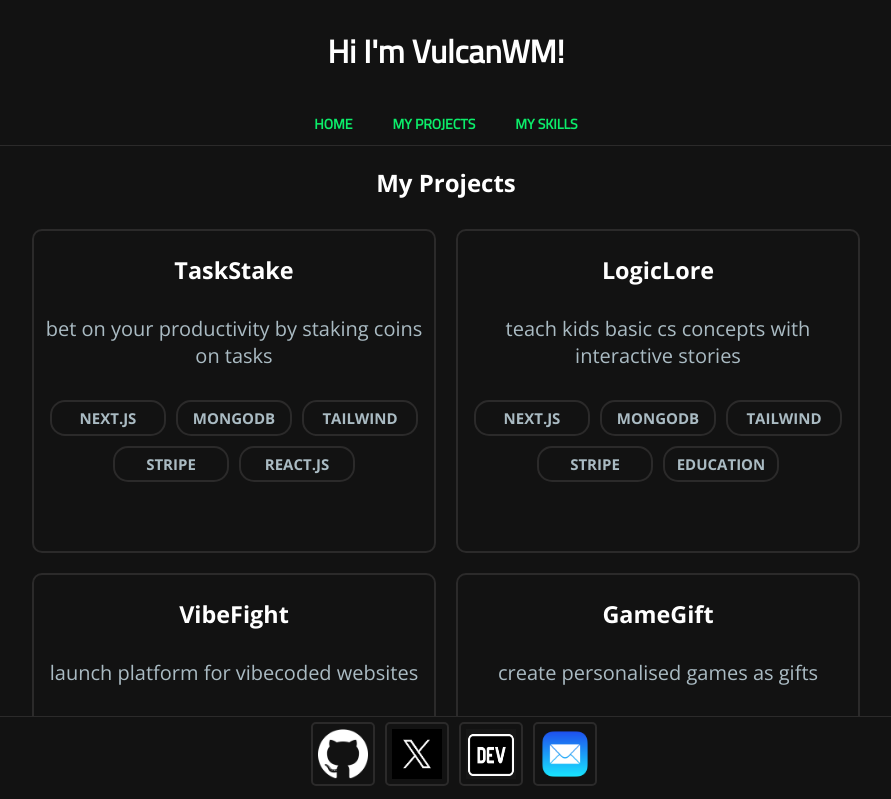
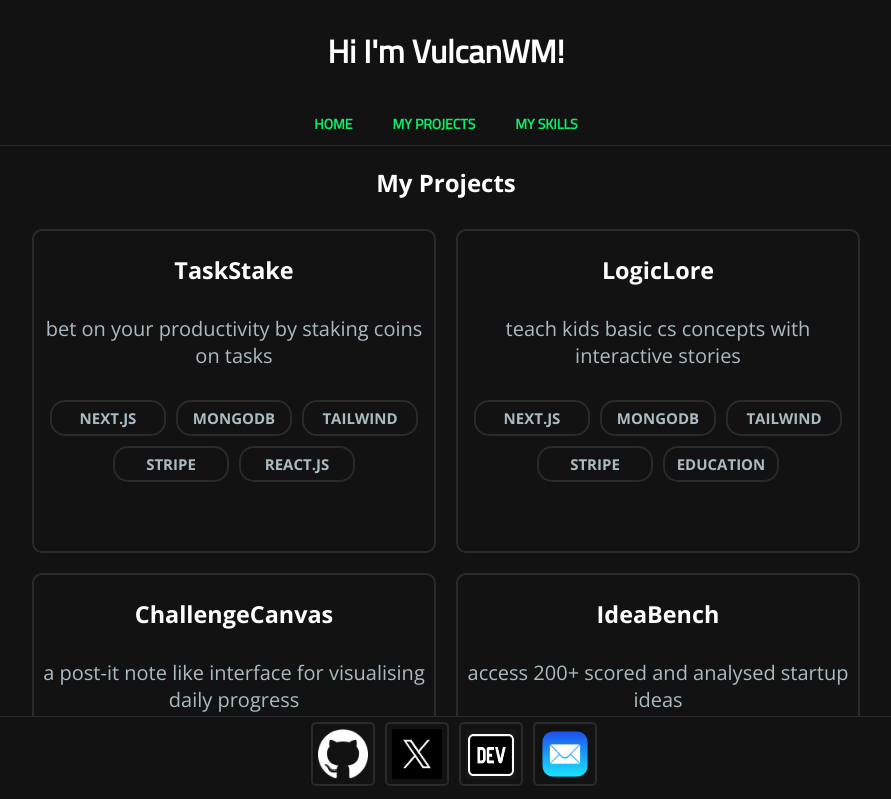
Before and after one commit to VulcanWM/vulcanwm, a Next.js app: page /projects in a window 1280 px wide. Shown: the top 799 px of the page, without its empty margins (194-1085 px from the left). Built offline with nearby package versions, Linux system fonts and the light colour scheme.

Commit message:
Update projects.js

```diff
--- a/lists/projects.js
+++ b/lists/projects.js
@@ -8,6 +8,16 @@ export const projects = {
     "Link": "https://logiclore.netlify.app",
     "Desc": "teach kids basic cs concepts with interactive stories",
     "Tags": ['Next.js', 'MongoDB', 'Tailwind', 'Stripe', 'Education']
+  },
+  "ChallengeCanvas": {
+    "Link": "https://github.com/VulcanWM/challenge-canvas",
+    "Desc": "a post-it note like interface for visualising daily progress",
+    "Tags": ['Chrome Extension', 'Vanilla JS', 'Education']
+  },
+  "IdeaBench": {
+    "Link": "https://ideabench.netlify.app",
+    "Desc": "access 200+ scored and analysed startup ideas",
+    "Tags": ['Next.js', 'MongoDB', 'Tailwind', 'Stripe', 'React.js']
   },
   "VibeFight": {
     "Link": "https://www.vibefight.com",
```
